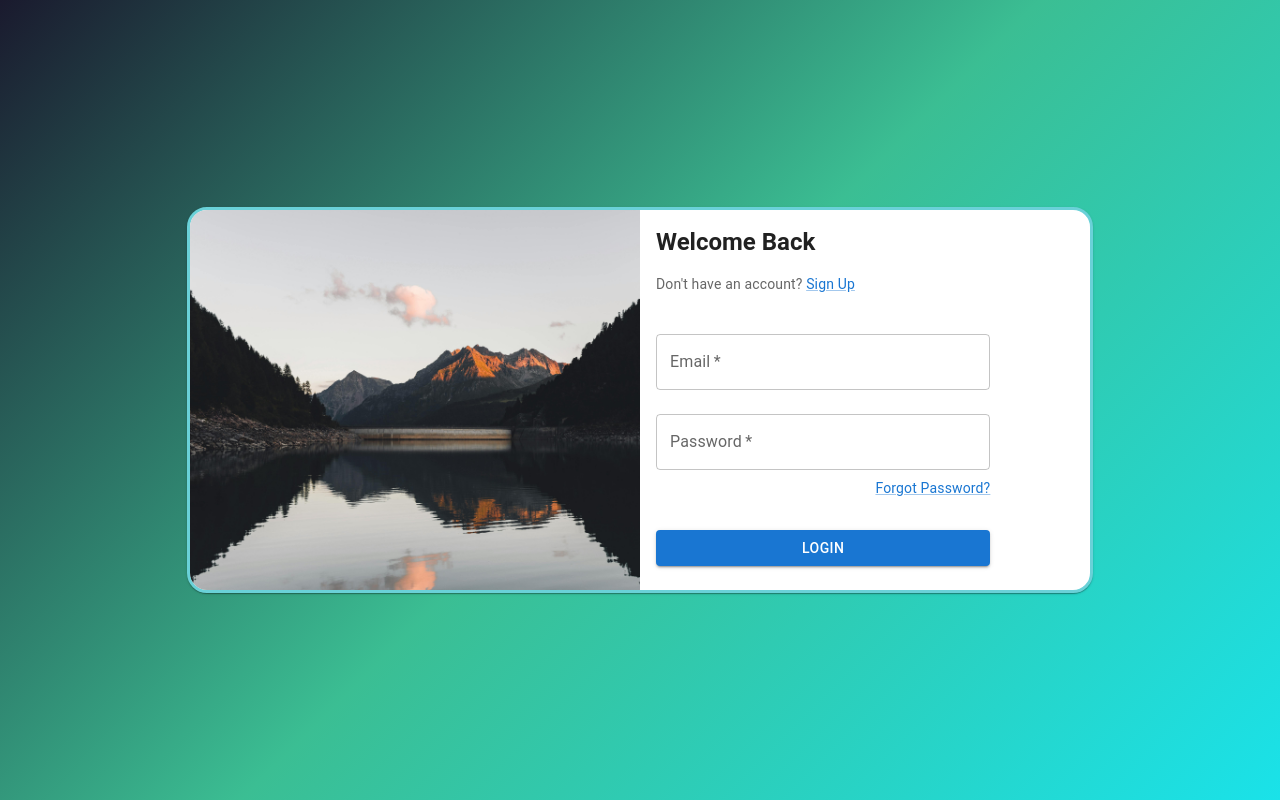
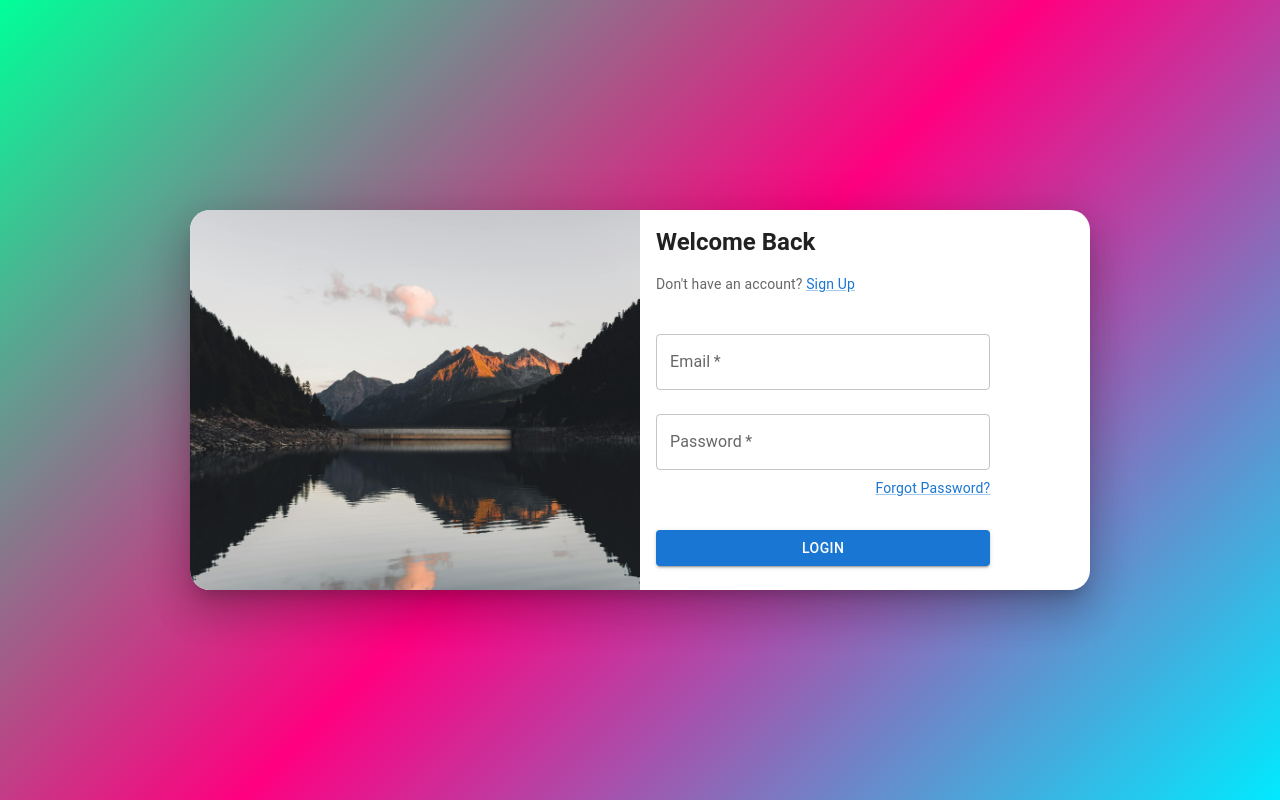
Before and after one commit to Lucifer21011206/mern-auth-ui-2, a React (Create React App) app: page /login in a window 1280 px wide. Built offline with nearby package versions, Linux system fonts and the light colour scheme; the HTML template or start-up script is replaced by a standard one.

Commit message:
Update Login.js

```diff
--- a/src/pages/Login.js
+++ b/src/pages/Login.js
@@ -8,9 +8,9 @@ const Login = () => {
       container
       justifyContent="center"
       alignItems="center"
-      sx={{ minHeight: "100vh", backgroundColor: "#1e1e2f", p: 2 ,background: "linear-gradient(135deg, #1a1a2e,rgb(59, 190, 147),rgb(26, 226, 233))"}}
+      sx={{ minHeight: "100vh", backgroundColor: "#1e1e2f", p: 2 ,background: "linear-gradient(135deg, #00ff99, #ff0080, #00eaff)"}}
     >
-      <Card sx={{ maxWidth: 900,border:"3px solid rgb(106, 209, 216)", width: "100%", borderRadius: 5, overflow: "hidden" }}>
+      <Card elevation={24} sx={{ maxWidth: 900 , width: "100%", borderRadius: 5, overflow: "hidden" }}>
         <Grid container>
           {/* Left Image Section */}
           <Grid item xs={12} md={6}>
```
